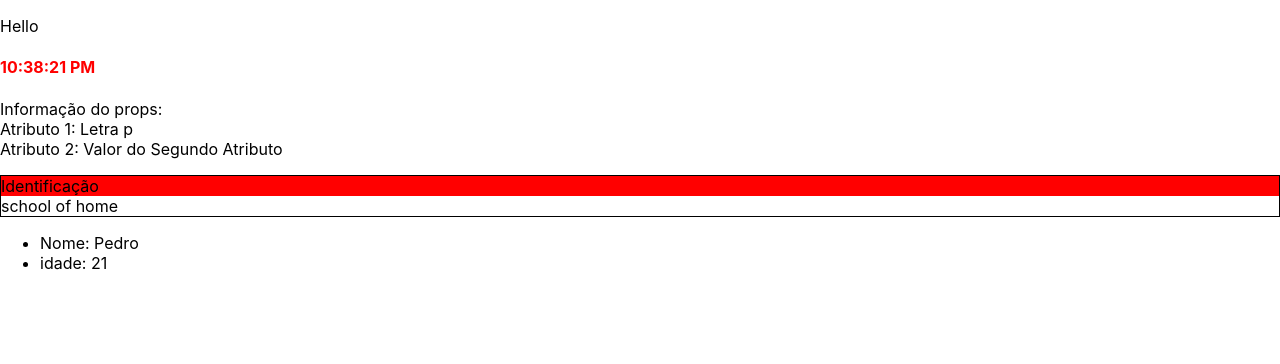
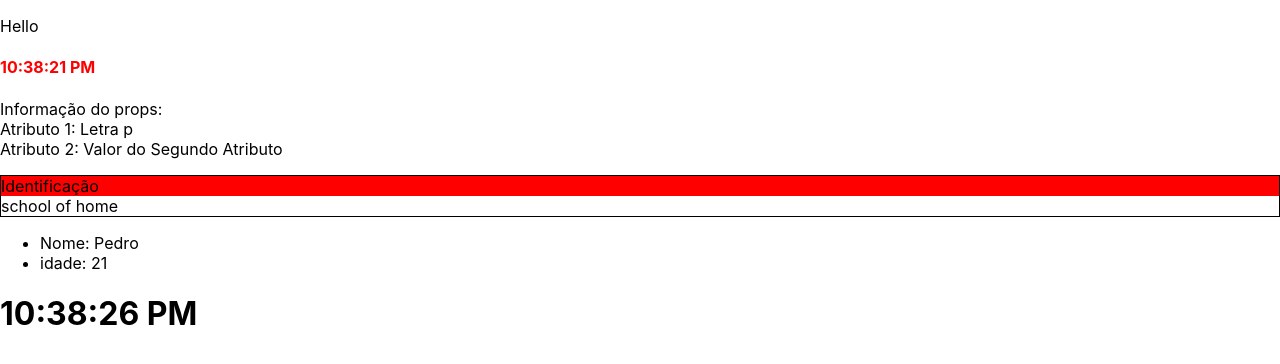
Before and after one commit to AntonioJrSK8/ReactRev2, a React (Create React App) app: page / in a window 1280 px wide. Shown: the top 364 px of the page. Built offline with nearby package versions, Linux system fonts and the light colour scheme.

Commit message:
Praticando state e ciclo de vida componentes

```diff
--- /dev/null
+++ b/src/ciclolife/ciclo.js
@@ -0,0 +1,46 @@
+import React, { Component } from 'react';
+
+class Ciclolife extends Component {
+  constructor(props) {
+    super(props);
+    this.state = {
+      time: new Date().toLocaleString("en-US", {
+        hour: "numeric",
+        minute: "numeric",
+        second: "numeric",
+        hour12: true
+      })
+    };
+  }
+
+  componentDidMount() {
+
+    setInterval(() => {
+      this.setClock();
+    }, 1000);
+
+  }
+  componentWillUnmount() {}
+
+  setClock(){
+      this.setState({
+          time: new Date().toLocaleString("en-US", {
+                hour: "numeric",
+                minute: "numeric",
+                second: "numeric",
+                hour12: true
+            })
+        });
+  }
+  render() {
+    const { time } = this.state;
+
+    return (
+      <h1>
+        {time}
+      </h1>
+    );
+  }
+}
+
+export default Ciclolife;
--- a/src/index.js
+++ b/src/index.js
@@ -8,6 +8,7 @@ import Hello from './hello/Hello';
 import Clock from './clock/clock';
 import Props from './props/Props';
 import State from './state/state';
+import Ciclolife from './ciclolife/ciclo';
 
 ReactDOM.render(
   <React.StrictMode>
@@ -15,6 +16,7 @@ ReactDOM.render(
     <Clock />
     <Props attr='p' attr2='Valor do Segundo Atributo'/>
     <State />
+    <Ciclolife />
   </React.StrictMode>,
 
   document.getElementById('root')
```
